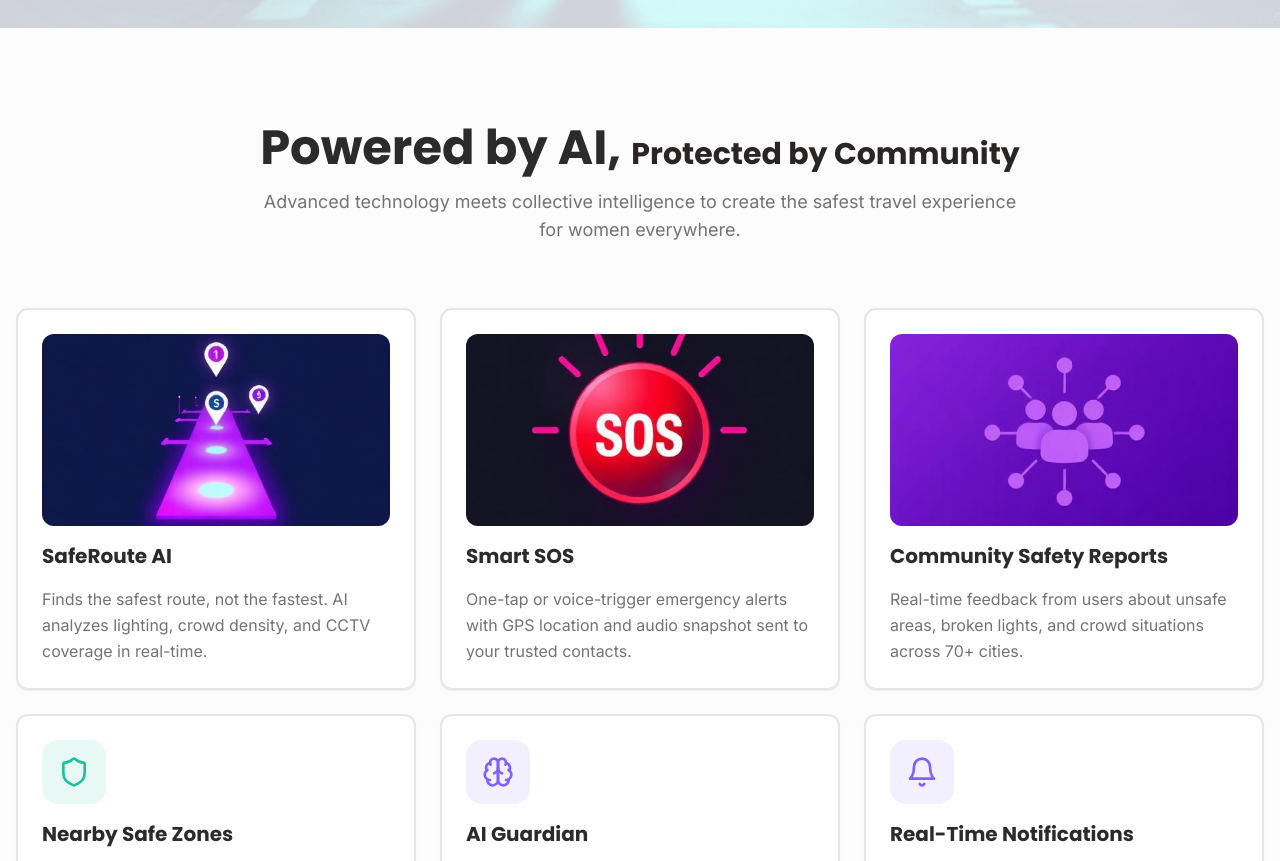
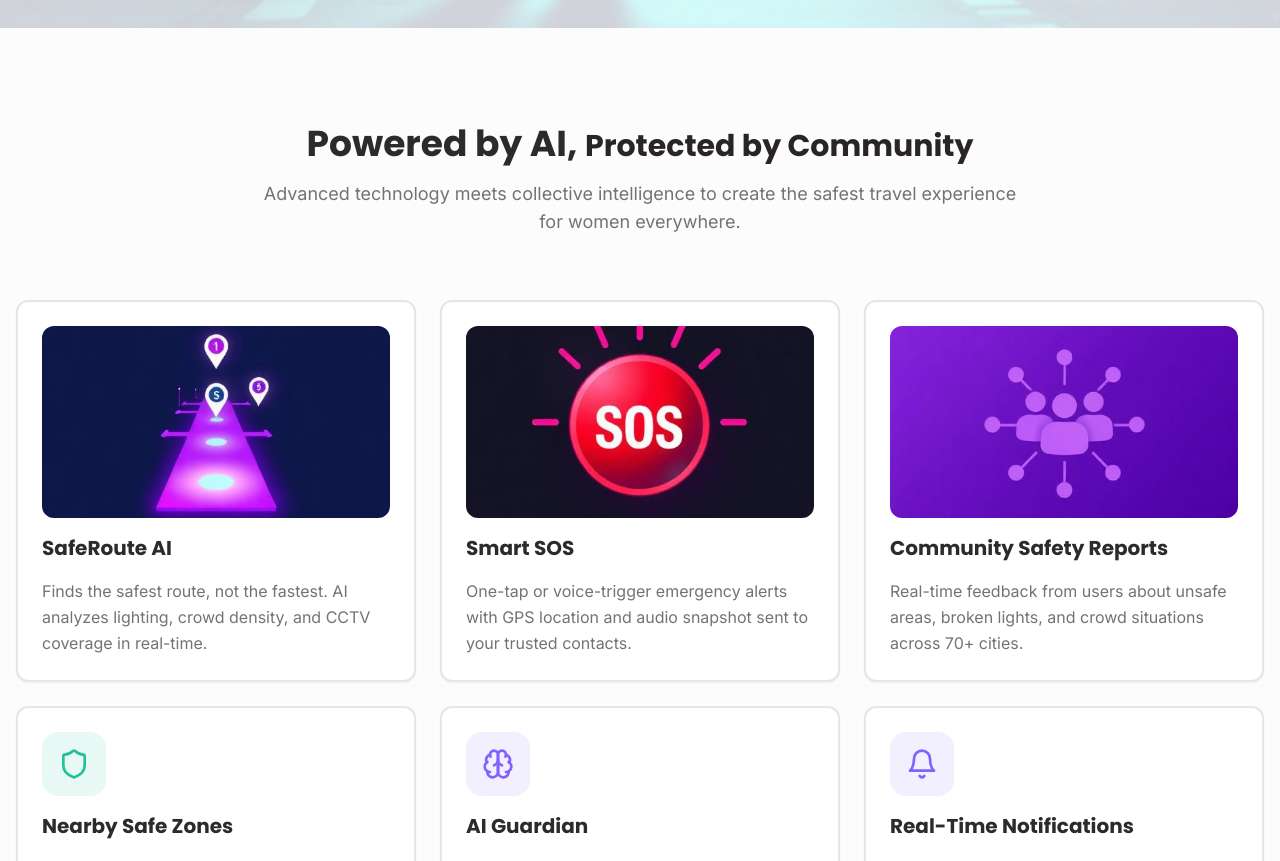
Before and after one commit to srijit0847-bit/rakshak-ai-safety-hub, a React (Vite) app: page / in a window 1280 px wide. Shown: the part 800-1661 px from the top of the page. Built offline with nearby package versions, Linux system fonts and the light colour scheme; the HTML template or start-up script is replaced by a standard one.

Commit message:
Visual edit in Lovable

```diff
--- a/src/components/Features.tsx
+++ b/src/components/Features.tsx
@@ -41,7 +41,7 @@ const Features = () => {
   return <section id="features" className="py-24 bg-muted/30">
       <div className="container mx-auto px-4">
         <div className="text-center max-w-3xl mx-auto mb-16 space-y-4">
-          <h2 className="font-heading font-bold text-4xl md:text-5xl">
+          <h2 className="font-heading text-4xl md:text-4xl font-bold">
             Powered by AI,{" "}
             <span className="bg-gradient-primary bg-clip-text text-stone-800 text-3xl">
               Protected by Community
```
